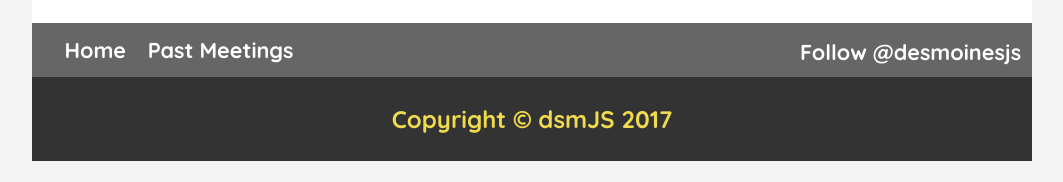
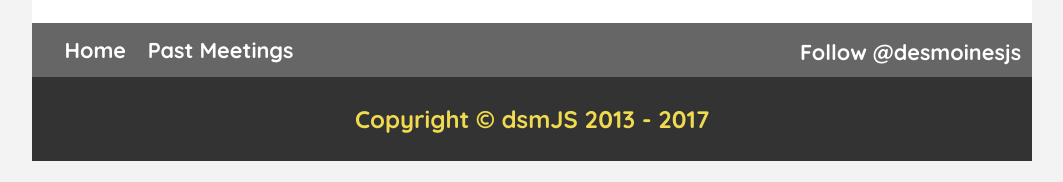
Before and after one commit to dsmjs/dsmjs.github.io, a Jekyll site: the page built from index.md, in a window 1280 px wide. Shown: the part 1437-1619 px from the top of the page, without its empty margins (108-1171 px from the left). Built offline with Jekyll 4.4.1, drawn with Linux system fonts in a browser that asks for light colours; comment, search, counter and statistics services are not loaded.

Commit message:
closes #25 copyright now a range

```diff
--- a/_includes/footer.html
+++ b/_includes/footer.html
@@ -13,6 +13,6 @@
 </nav>
 <footer>
 	<div class="container footer-container">
-		Copyright &copy; dsmJS 2017
+		Copyright &copy; dsmJS 2013 - {{ site.time | date: '%Y' }}
 	</div>
 </footer>
```
